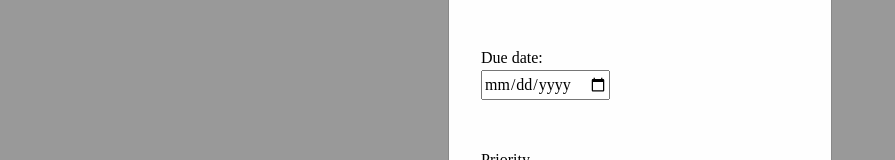
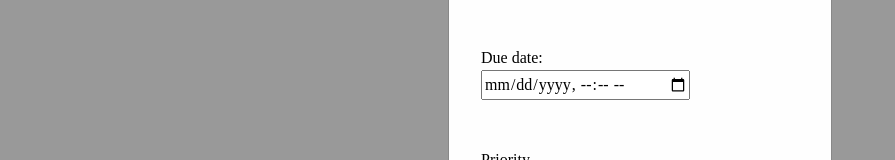
Before and after one commit to Chief-99/todo-list, a website built with webpack: page src/index.html in a window 1280 px wide. Shown: the part 383-543 px from the top of the page, without its empty margins (0-895 px from the left). Built offline with nearby package versions, Linux system fonts and the light colour scheme.

Commit message:
add:Time picker to date picker

```diff
--- a/src/index.html
+++ b/src/index.html
@@ -24,7 +24,7 @@
 
                 <p class="form-section">
                     <label for="due-date-input">Due date:</label>
-                    <input type="date" id="due-date-input">
+                    <input type="datetime-local" id="due-date-input">
                 </p>
 
                 <p class="form-section">
```
